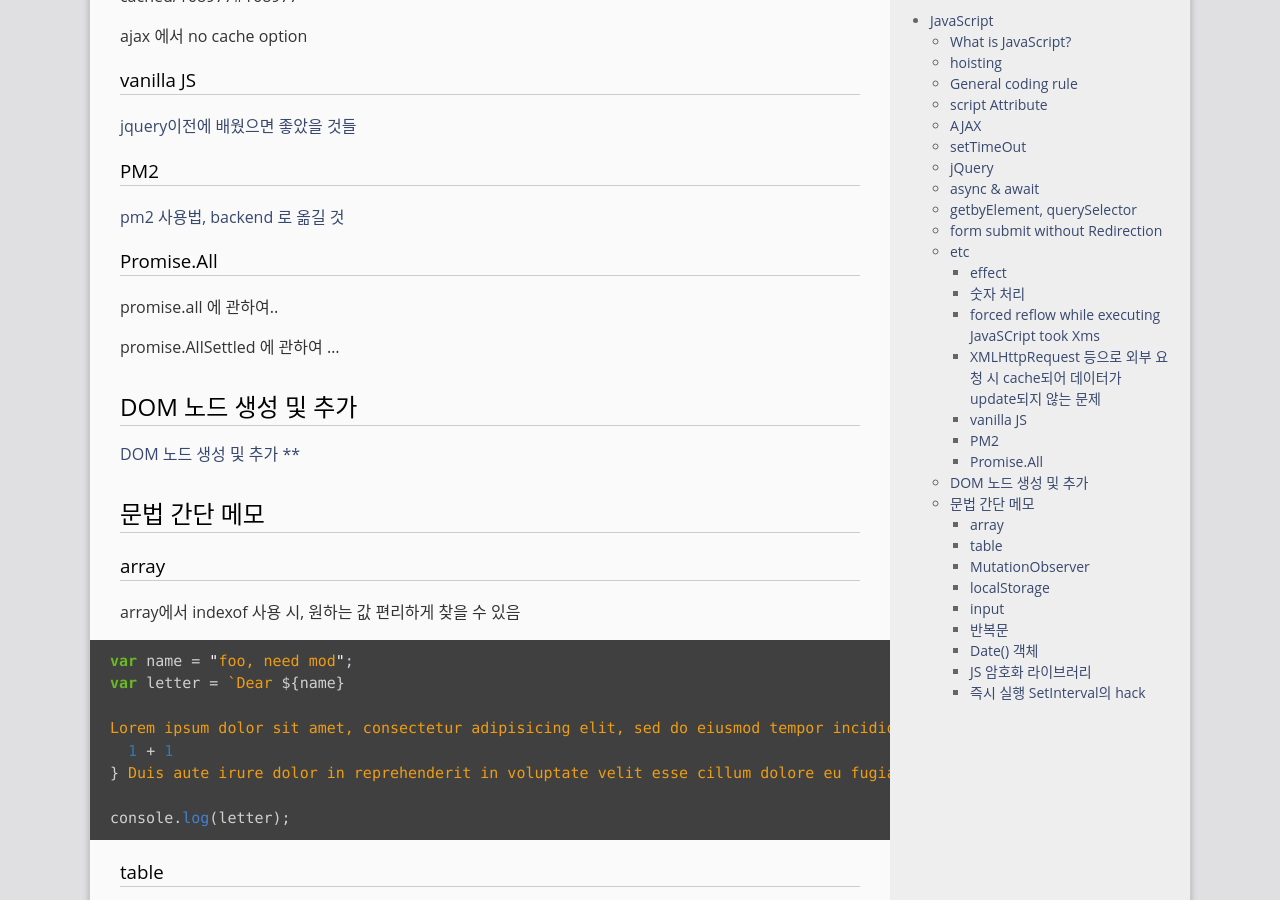
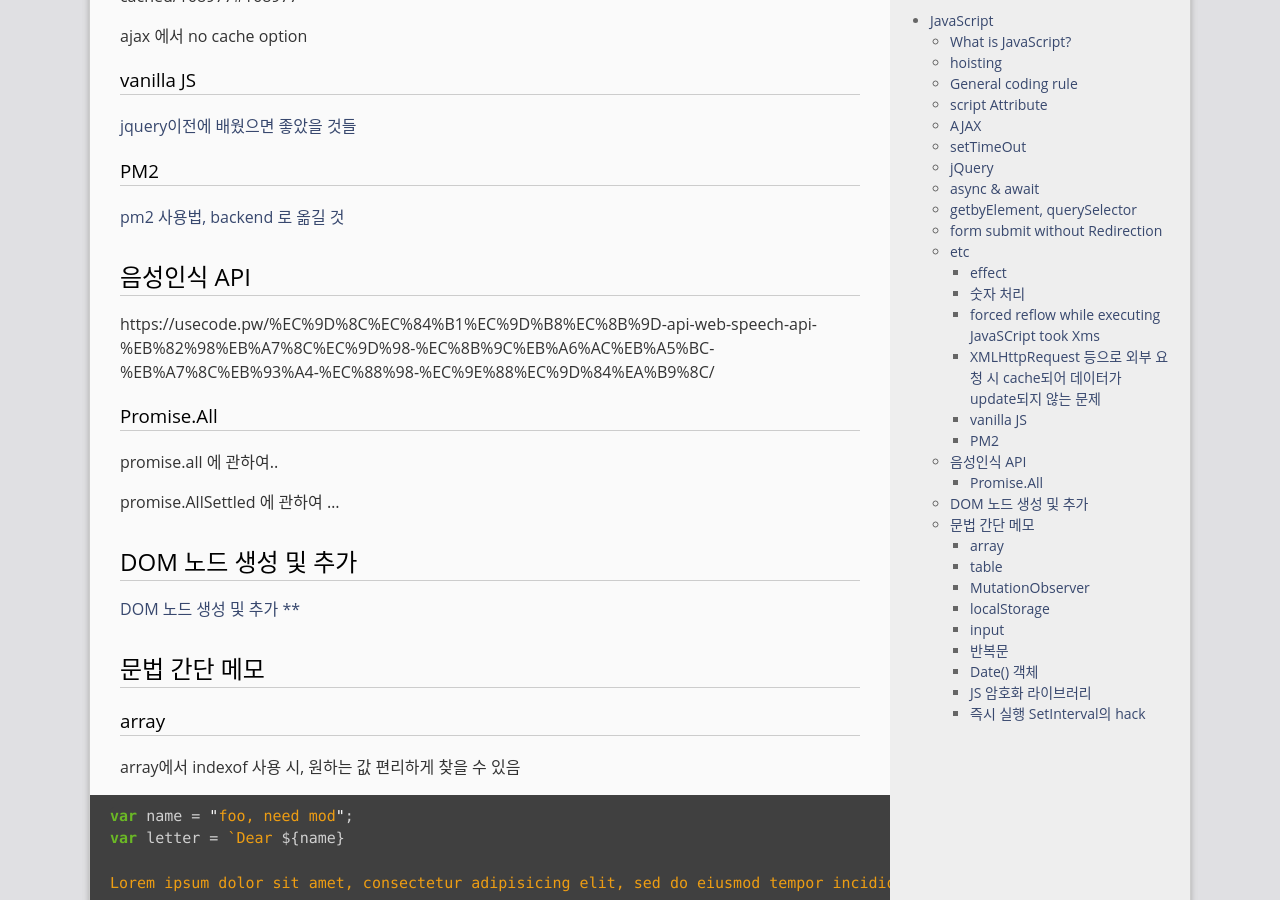
Before and after one commit to gloomydumber/copy, a Jekyll site: the page built from _posts/2020-08-20-generalJs.md, in a window 1280 px wide and 900 px high, scrolled down 3775 px. Built offline with Jekyll 4.4.1, drawn with Linux system fonts in a browser that asks for light colours; comment, search, counter and statistics services are not loaded.

Commit message:
PostModded

```diff
--- a/_posts/2020-08-20-generalJs.md
+++ b/_posts/2020-08-20-generalJs.md
@@ -178,6 +178,10 @@ ajax 에서 no cache option
 
 [pm2 사용법, backend 로 옮길 것](https://engineering.linecorp.com/ko/blog/pm2-nodejs/){: target="\_blank"}
 
+## 음성인식 API
+
+https://usecode.pw/%EC%9D%8C%EC%84%B1%EC%9D%B8%EC%8B%9D-api-web-speech-api-%EB%82%98%EB%A7%8C%EC%9D%98-%EC%8B%9C%EB%A6%AC%EB%A5%BC-%EB%A7%8C%EB%93%A4-%EC%88%98-%EC%9E%88%EC%9D%84%EA%B9%8C/
+
 ### Promise.All
 
 promise.all 에 관하여..
```
Also changed, not shown: _posts/2020-12-30-chromeExtension.md (+2 -0 lines).
